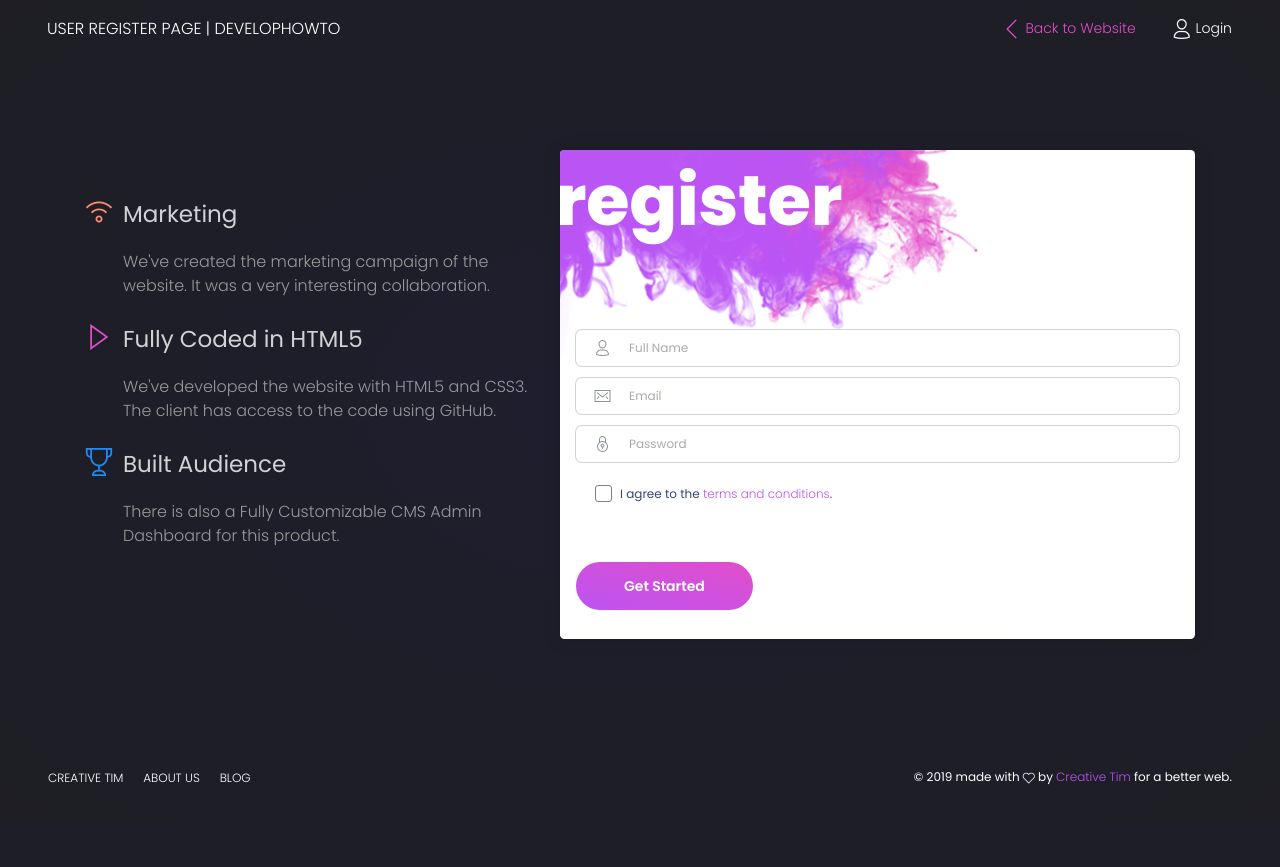
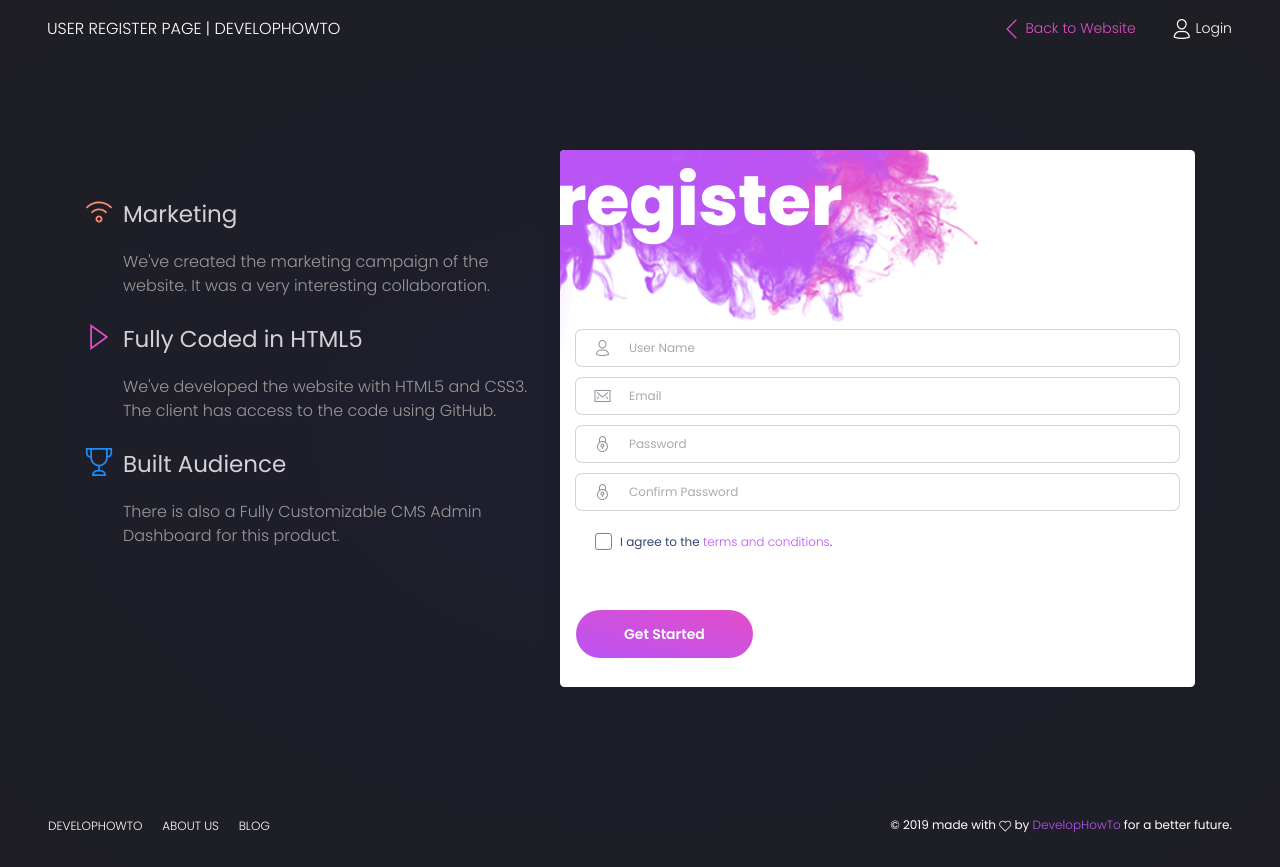
Before and after one commit to aakashrajput/DevelopersCup, a PHP site: page /user_reg.php in a window 1280 px wide. Before the commit the page ends 785 px from the top, so only its background shows below. Run offline with PHP 8.4, Linux system fonts and the light colour scheme; some libraries are stand-ins or nearby versions.

Commit message:
created user registration server

```diff
--- /dev/null
+++ b/server/user_server.php
@@ -0,0 +1,115 @@
+<?php
+session_start();
+
+// initializing variables
+$name = "";
+$username = "";
+$email    = "";
+$errors = array();
+$reg_date = date("Y/m/d");
+
+// connect to the database
+$db = mysqli_connect('localhost', 'root', '', 'Develop_Server');
+
+// REGISTER USER
+if (isset($_POST['reg_user'])) {
+  // receive all input values from the form
+  $username = mysqli_real_escape_string($db, $_POST['username']);
+  $email = mysqli_real_escape_string($db, $_POST['email']);
+  $password_1 = mysqli_real_escape_string($db, $_POST['password_1']);
+  $password_2 = mysqli_real_escape_string($db, $_POST['password_2']);
+
+  // form validation: ensure that the form is correctly filled ...
+  // by adding (array_push()) corresponding error unto $errors array
+  if (empty($username)) { array_push($errors, "Username is required"); }
+  if (empty($email)) { array_push($errors, "Email is required"); }
+  if (empty($password_1)) { array_push($errors, "Password is required"); }
+  if ($password_1 != $password_2) {
+  array_push($errors, "The passwords do not match");
+  }
+
+  // first check the database to make sure
+  // a user does not already exist with the same username and/or email
+  $user_check_query = "SELECT * FROM users WHERE username='$username' OR email='$email' LIMIT 1";
+  $result = mysqli_query($db, $user_check_query);
+  $user = mysqli_fetch_assoc($result);
+
+  if ($user) { // if user exists
+    if ($user['username'] === $username) {
+      array_push($errors, "Username already exists");
+    }
+
+    if ($user['email'] === $email) {
+      array_push($errors, "email already exists");
+    }
+  }
+
+  // Finally, register user if there are no errors in the form
+  if (count($errors) == 0) {
+    $password = md5($password_1);//encrypt the password before saving in the database
+
+    $query = "INSERT INTO users (reg_date, username, email, password, role)
+          VALUES('$reg_date', '$username', '$email', '$password', 'Author')";
+    mysqli_query($db, $query);
+    $_SESSION['username'] = $username;
+    $_SESSION['success'] = "You are now logged in";
+    header('location: ../user/');
+  }
+}
+
+//
+
+// LOGIN USER
+if (isset($_POST['login_user'])) {
+  $username = mysqli_real_escape_string($db, $_POST['username']);
+  $password = mysqli_real_escape_string($db, $_POST['password']);
+
+  if (empty($username)) {
+    array_push($errors, "Username is required");
+  }
+  if (empty($password)) {
+    array_push($errors, "Password is required");
+  }
+
+  if (count($errors) == 0) {
+    $password = md5($password);
+    $query = "SELECT * FROM users WHERE username='$username' AND password='$password' AND role='Author'";
+    $results = mysqli_query($db, $query);
+    if (mysqli_num_rows($results) == 1) {
+      $_SESSION['username'] = $username;
+      $_SESSION['success'] = "You are now logged in";
+      header('location: ../user/');
+    }else {
+      array_push($errors, "Wrong username/password combination");
+    }
+  }
+}
+
+// LOGIN USER
+if (isset($_POST['login_user'])) {
+  $username = mysqli_real_escape_string($db, $_POST['username']);
+  $password = mysqli_real_escape_string($db, $_POST['password']);
+
+  if (empty($username)) {
+    array_push($errors, "Username is required");
+  }
+  if (empty($password)) {
+    array_push($errors, "Password is required");
+  }
+
+  if (count($errors) == 0) {
+    $password = md5($password);
+    $query = "SELECT * FROM users WHERE username='$username' AND password='$password' AND role = 'Admin'";
+    $results = mysqli_query($db, $query);
+    if (mysqli_num_rows($results) == 1) {
+      $_SESSION['username'] = $username;
+      $_SESSION['success'] = "You are now logged in";
+      header('location: ../admin/');
+    }else {
+      array_push($errors, "Wrong username/password combination");
+    }
+  }
+}
+
+
+?>
--- a/user_reg.php
+++ b/user_reg.php
@@ -1,3 +1,4 @@
+<?php include("./server/user_server.php"); ?>
 <!DOCTYPE html>
 <html lang="en">
 
@@ -130,7 +131,7 @@
                           <i class="tim-icons icon-single-02"></i>
                         </div>
                       </div>
-                      <input type="text" class="form-control" placeholder="Full Name">
+                      <input type="text" class="form-control" name="username" value="<?php echo $username; ?>" placeholder="User Name">
                     </div>
                     <div class="input-group">
                       <div class="input-group-prepend">
@@ -147,6 +148,14 @@
                         </div>
                       </div>
                       <input type="text" class="form-control" placeholder="Password">
+                    </div>
+                    <div class="input-group">
+                      <div class="input-group-prepend">
+                        <div class="input-group-text">
+                          <i class="tim-icons icon-lock-circle"></i>
+                        </div>
+                      </div>
+                      <input type="text" class="form-control" placeholder="Confirm Password">
                     </div>
                     <div class="form-check text-left">
                       <label class="form-check-label">
@@ -171,7 +180,7 @@
           <ul class="nav">
             <li class="nav-item">
               <a href="javascript:void(0)" class="nav-link">
-                Creative Tim
+                DevelopHowTo
               </a>
             </li>
             <li class="nav-item">
@@ -180,7 +189,7 @@
               </a>
             </li>
             <li class="nav-item">
-              <a href="javascript:void(0)" class="nav-link">
+              <a href="https://acquirehowto.com/" class="nav-link">
                 Blog
               </a>
             </li>
@@ -190,7 +199,7 @@
             <script>
               document.write(new Date().getFullYear())
             </script> made with <i class="tim-icons icon-heart-2"></i> by
-            <a href="javascript:void(0)" target="_blank">Creative Tim</a> for a better web.
+            <a href="javascript:void(0)" target="_blank">DevelopHowTo</a> for a better future.
           </div>
         </div>
       </footer>
```
